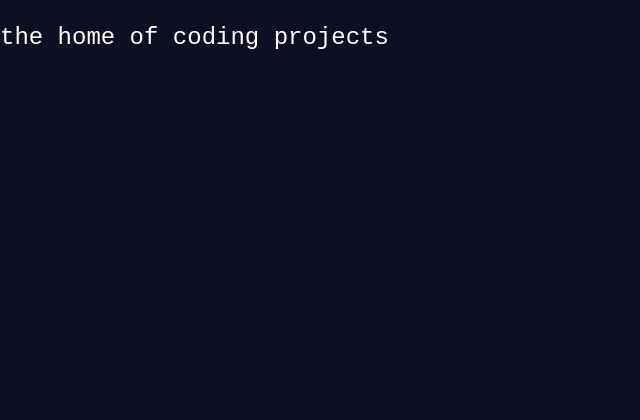
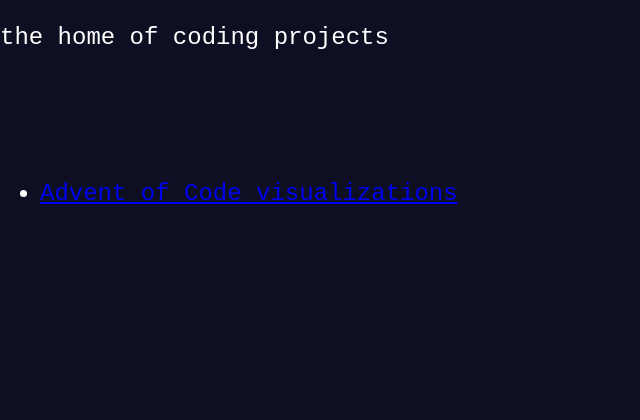
Before and after one commit to oyo/oyo.github.io, a plain HTML site: page index.html in a window 1280 px wide. Shown: the whole page, without its empty margins (0-640 px from the left). Drawn offline with Linux system fonts and the light colour scheme.

Commit message:
update index.html

```diff
--- a/index.html
+++ b/index.html
@@ -20,7 +20,10 @@
 </head>
 
 <body>
-	<pre>the home of coding projects</pre>
+	<pre>the home of coding projects
+	<ul>
+		<li><a href="./aoc/"><pre>Advent of Code visualizations</pre></a></li>
+	</ul>
 </body>
 
 </html>
```
